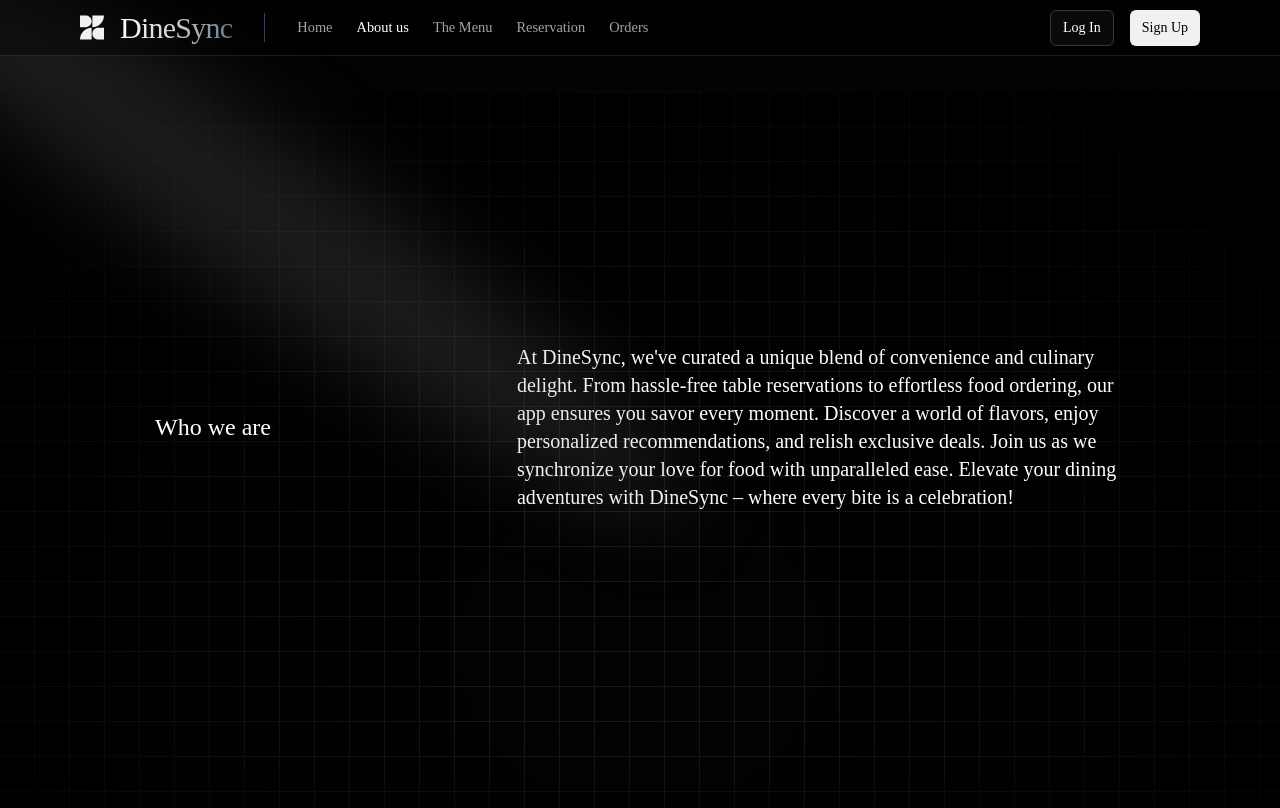
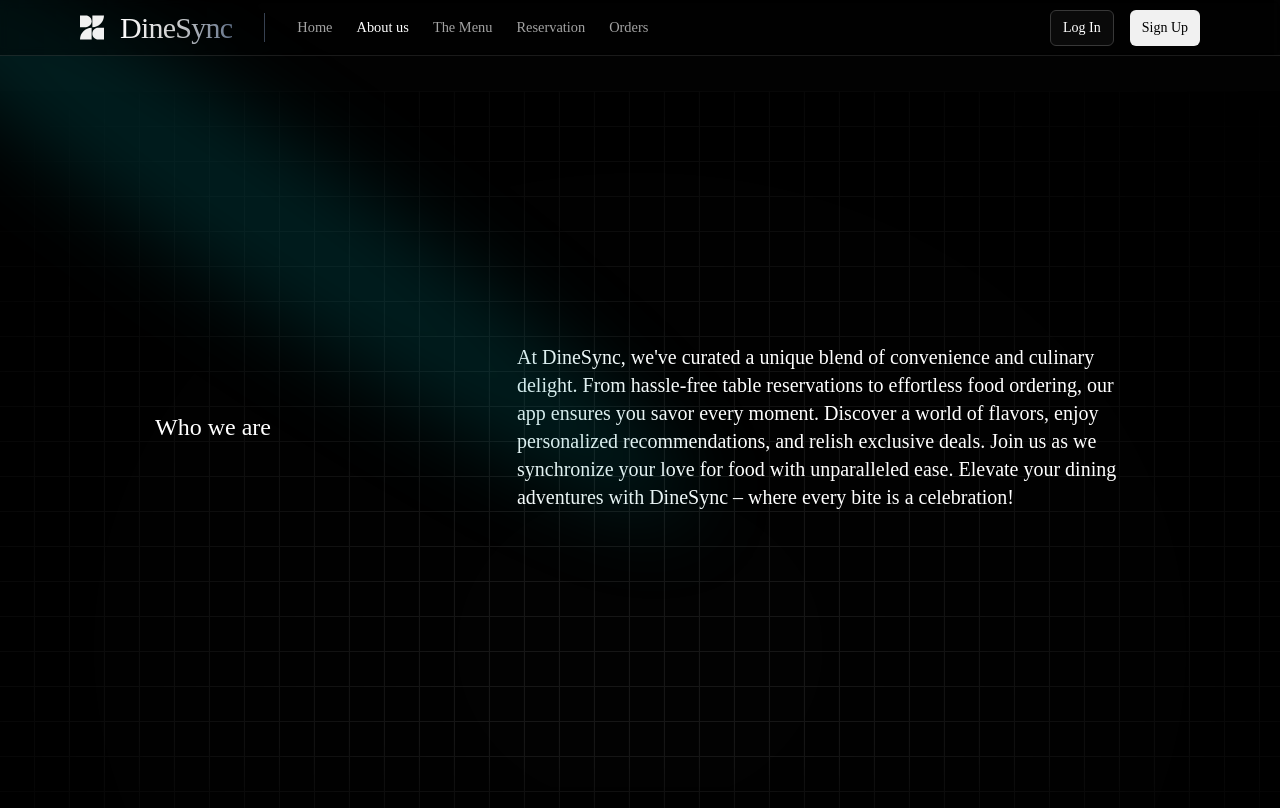
Before and after one commit to jsaugat/The-DINESYNC, a React (Vite) app in the folder client/: page /about in a window 1280 px wide. Shown: the top 808 px of the page. Built offline with nearby package versions, Linux system fonts and the light colour scheme; a web font is replaced by a local one.

Commit message:
adjust folder structures

```diff
--- a/client/src/Pages/About.jsx
+++ b/client/src/Pages/About.jsx
@@ -8,7 +8,7 @@ function AboutPage() {
       <section>
         <Spotlight
           className="-z-20 -top-40 left-0 md:left-60 md:-top-20"
-          fill="gray"
+          fill="#008a8c"
         />
         <div className="flex justify-around items-center h-[84vh]">
           <h2 className="text-2xl">Who we are</h2>
--- a/client/src/Pages/Reservation.jsx
+++ b/client/src/Pages/Reservation.jsx
@@ -2,9 +2,11 @@ import { BookingDetails, BookingForm, Container } from "../master";
 import React, { useReducer, useState } from "react";
 import "../Styles/App.scss";
 import { Spotlight } from "@/components/ui/Spotlight";
-import Tables from "@/components/Tables";
+import Tables from "@/components/reservation/Tables";
 
 function ReservationPage() {
+
+
   return (
     <Container className="relative">
       <section>
--- a/client/src/components/BookingDetails.jsx
+++ b/client/src/components/reservation/BookingDetails.jsx
@@ -1,17 +1,11 @@
 import React from "react";
 import { Input } from "@/shadcn/ui/input";
 import { Label } from "@/shadcn/ui/label";
-import { Spotlight } from "./ui/Spotlight";
-import {ArrowRightIcon} from "@radix-ui/react-icons";
+import ArrowForwardIcon from '@mui/icons-material/ArrowForward';
 
 function BookingDetails() {
   return (
-    <main className="relative w-[50vw] bg-black/[0.8] py-[4rem] rounded-3xl mx-auto border flex justify-around items-center overflow-hidden">
-      {/* <Spotlight
-          className="-top-40 left-0 md:left-0 md:top-0 md:h-[200%]"
-          // fill="#"
-          fill="#333333"
-        /> */}
+    <main className="relative w-[50vw] bg-black/[0.8] py-[4rem] rounded-3xl mx-auto border flex justify-around items-center overflow-hidden shadow-[0_0_1rem_1rem] shadow-black/50">
         <div className="absolute pointer-events-none inset-0 bg-gradient-to-bl from-transparent via-transparent to-dineSync/20"></div>
       <section>
         <h3 className="text-left text-4xl bg-gradient-to-br from-white via-white to-onyx bg-clip-text text-transparent font-medium">
@@ -28,7 +22,7 @@ function BookingDetails() {
         <Input type="tel" id="phone" placeholder="Phone" className="mb-3 mt-1" />
         <button className="animate-shimmer mt-8 h-14 px-6 py-2 border border-onyx bg-[linear-gradient(110deg,#000103,45%,#1e2631,55%,#000103)] bg-[length:200%_100%] font-medium text-white transition-colors hover:shadow-[0_0_10px_2px] hover:shadow-slate-800 hover:border-slate-500 focus:outline-none focus:border focus:border-slate-500 inline-flex  items-center justify-center rounded-full  gap-3">
           <span>Book Now</span>
-          <ArrowRightIcon />
+          <ArrowForwardIcon fontSize="small" />
         </button>
       </section>
     </main>
--- a/client/src/components/Tables.jsx
+++ b/client/src/components/reservation/Tables.jsx
@@ -84,7 +84,7 @@ export default function Tables() {
         </TableBody>
         <TableFooter>
           <TableRow>
-            <TableCell colSpan={3} className="text-googleBlue">Please Select a Table</TableCell>
+            <TableCell colSpan={3} className="text-white py-3">Please Select a Table</TableCell>
             {/* <TableCell className="text-right">$2,500.00</TableCell> */}
           </TableRow>
         </TableFooter>
```
Also changed, not shown: client/src/master.js (+5 -5 lines), client/src/components/reservation/BookingForm.jsx (renamed from client/src/components/BookingForm.jsx), client/src/components/reservation/DatePicker.jsx (renamed from client/src/components/DatePicker.jsx), client/src/components/reservation/PartySizePicker.jsx (renamed from client/src/components/PartySizePicker.jsx), client/src/components/reservation/TimePicker.jsx (renamed from client/src/components/TimePicker.jsx).
